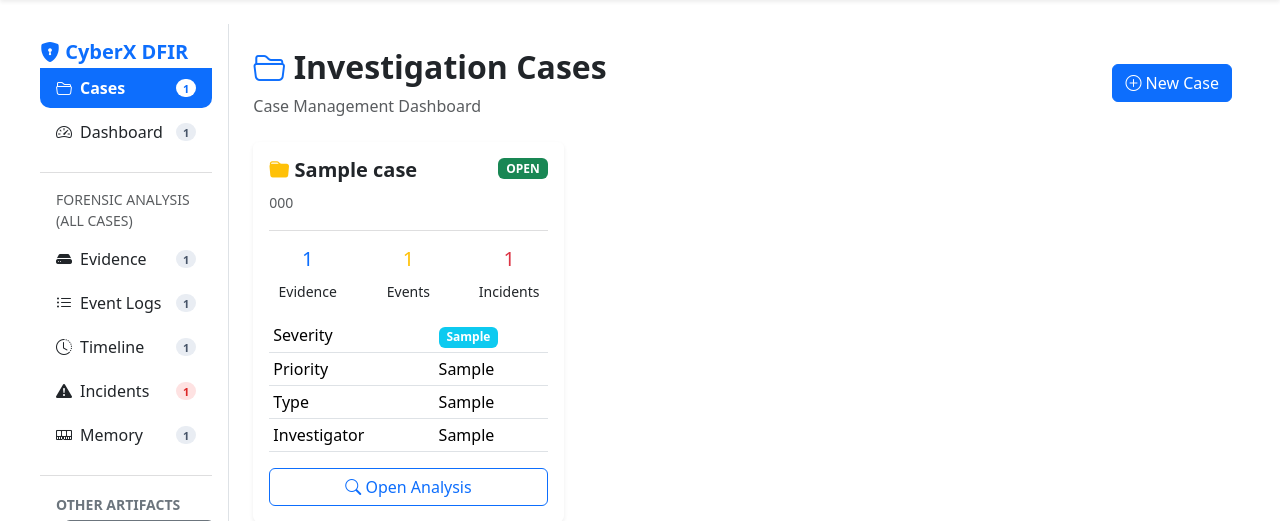
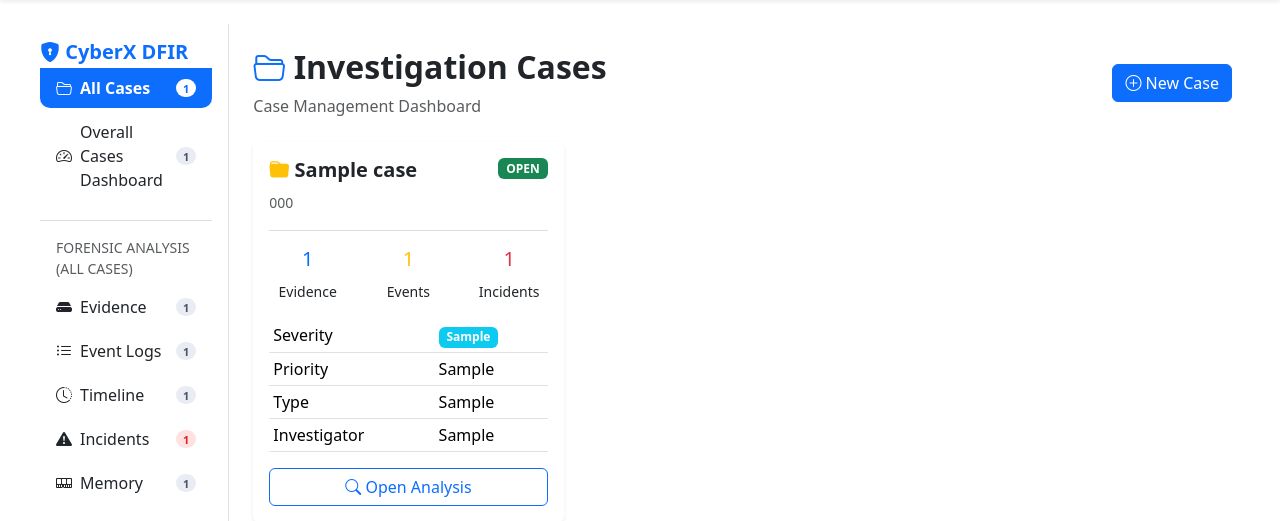
Before and after one commit to itsmeRiF/dfir-framework2, a Flask app: page /cases in a window 1280 px wide. Shown: the part 56-577 px from the top of the page. Run offline with Flask 3, Linux system fonts and the light colour scheme; a user stored in the database is signed in; tables that the repository leaves empty hold one stand-in row (values such as "Sample post").

Commit message:
fix: Rename the Dashboard and Cases buttons

```diff
--- a/templates/analysis_base.html
+++ b/templates/analysis_base.html
@@ -60,7 +60,7 @@
                 <a href="/cases"
                    class="list-group-item list-group-item-action cx-nav {% if active_tab == 'cases' %}active{% endif %}">
                     <i class="bi bi-folder2-open me-2"></i>
-                    Cases
+                    All Cases
                     <span class="badge rounded-pill cx-badge">
                         {{ stats.cases }}
                     </span>
@@ -69,7 +69,11 @@
                 <a href="{% if stats.scoped %}/analysis/dashboard/{{case_id}}{% else %}{{ url_for('analysis.global_dashboard') }}{% endif %}"
                    class="list-group-item list-group-item-action cx-nav {% if active_tab == 'dashboard' %}active{% endif %}">
                     <i class="bi bi-speedometer2 me-2"></i>
-                    Dashboard
+                    {% if stats.scoped %}
+                        Dashboard
+                    {% else %}
+                        Overall Cases Dashboard
+                    {% endif %}
                     {% if not stats.scoped %}
                     <span class="badge rounded-pill cx-badge"
                           title="Open cases">
```
